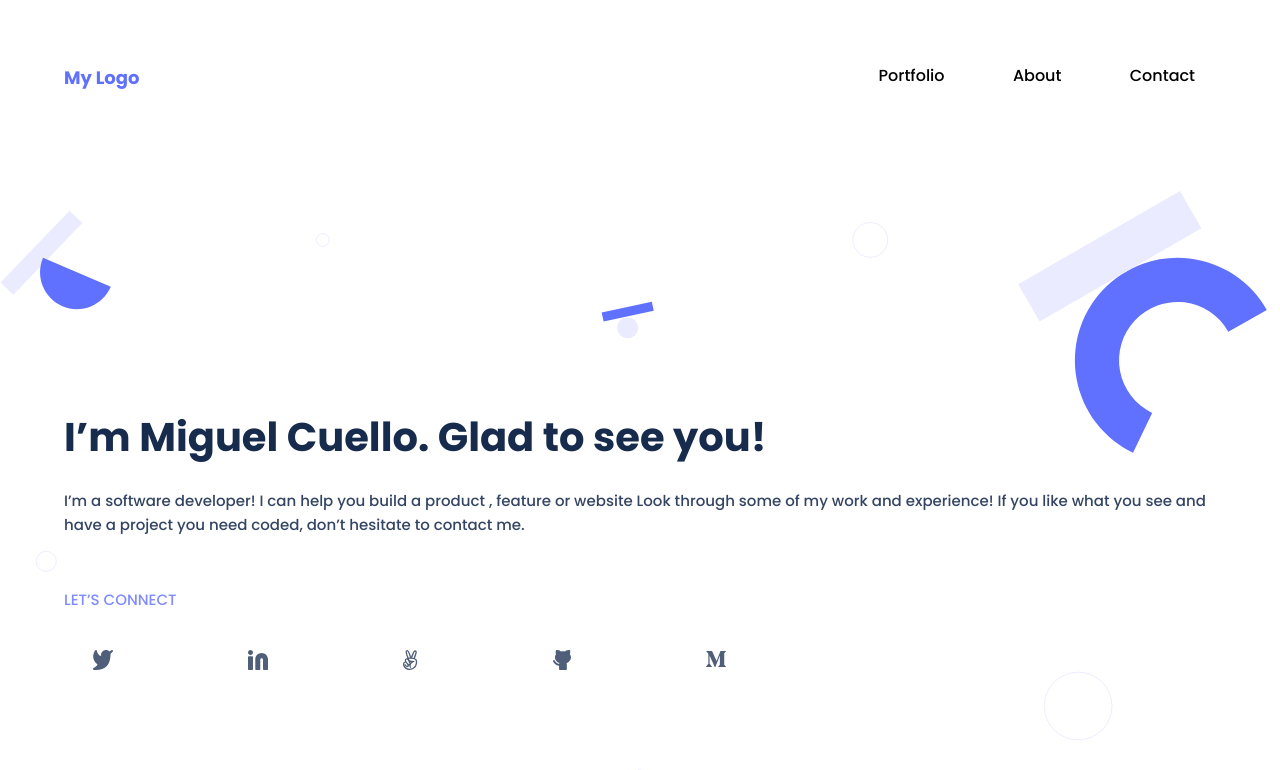
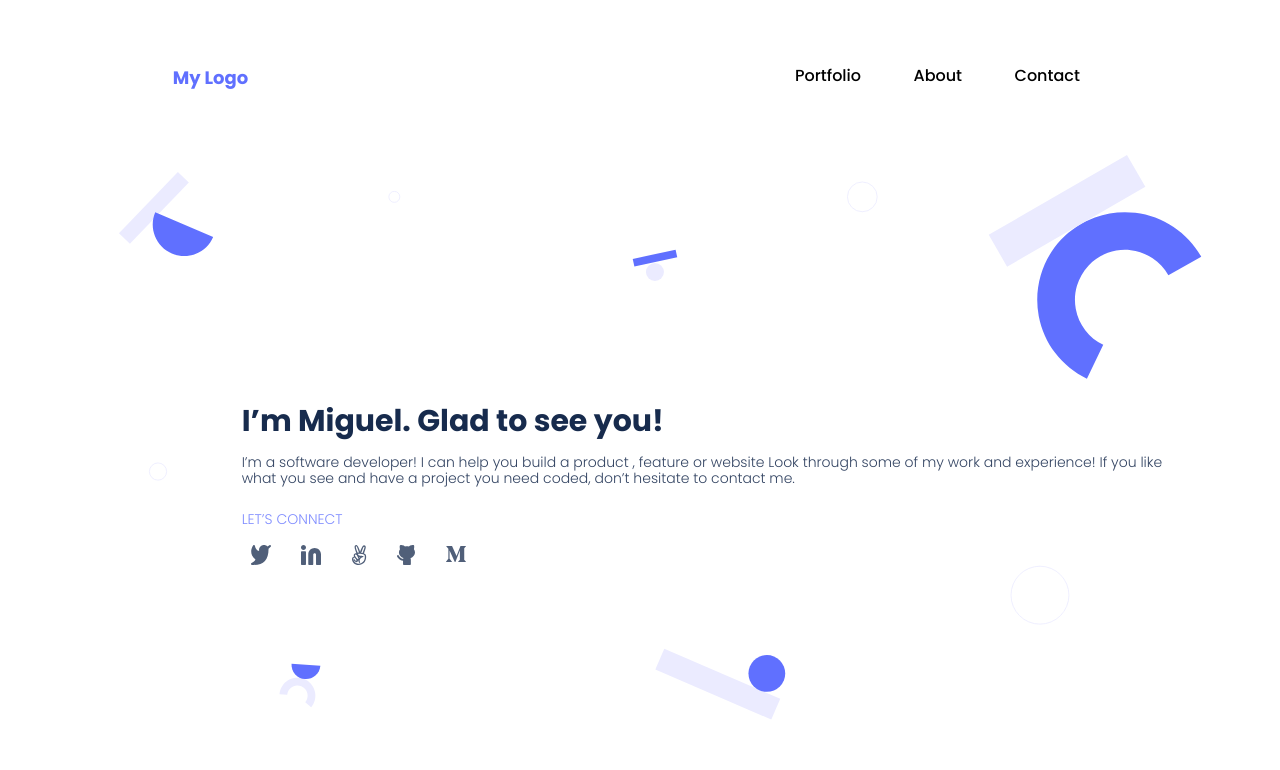
Before and after one commit to migcm06/miguel-portfolio, a plain HTML site: page index.html in a window 1280 px wide. Shown: the top 770 px of the page. Drawn offline with Linux system fonts and the light colour scheme.

Commit message:
Putting the elements is their desktop sites

```diff
--- a/index.html
+++ b/index.html
@@ -46,7 +46,7 @@
     <section class="about" id="about">
 
     <h1 class="title">
-            I’m Miguel Cuello.
+            I’m Miguel.
             Glad to see you!
     </h1>
         <p class="text">
--- a/styles.css
+++ b/styles.css
@@ -13,6 +13,16 @@ nav {
   justify-content: space-between;
   width: 100%;
   margin: 5%
+}
+
+.left { width: 40%; }
+
+.right { width: 60%; }
+
+.main-links {
+  cursor: pointer;
+  font-weight: 400;
+  margin-left: 10%;
 }
 
 nav .navbar-logo {
@@ -73,7 +83,6 @@ h1 {
   display: flex;
   align-items: center;
   color: #172b4d;
-  margin-top: 10%;
 }
 
 h2 {
@@ -107,9 +116,7 @@ p {
   line-height: 24px;
 }
 
-#color {
-  color: #7f8cff;
-}
+#color { color: #7f8cff; }
 
 .social {
   display: flex;
@@ -152,9 +159,7 @@ ul {
   padding: 2%;
 }
 
-a {
-  color: #6070ff;
-}
+a { color: #6070ff; }
 
 .button {
   display: flex;
@@ -321,35 +326,90 @@ button:active {
 }
 
 @media (min-width: 768px) {
-  .navbar-hamburger .bar {
-  display: none;
+  nav .navbar-logo {
+  color: #6070ff;
+  width: 80px;
+  height: 30px;
+  font-style: normal;
+  font-weight: 700;
+  font-size: 18px;
+  font-family: 'Poppins', Arial, Helvetica, sans-serif;
+  }
+
+  .navbar-hamburger .bar { display: none; }
+
+  .left {
+  width: 70%;
+  position: relative;
+  left: 8.5%;
+  }
+
+  .right {
+  width: 40%;
+  position: relative;
+  left: -9%;
   }
 
   #about {
-    background-image: url('images/desk-shapes.svg');
-    background-repeat: no-repeat;
-    background-size: 100% 70%;
-    padding-top: 10%;
-    margin: 0;
+  background-image: url('images/desk-shapes.svg');
+  background-repeat: no-repeat;
+  background-size: 100% 60%;
+  padding-top: 10%;
+  margin: 0 0 0 4%;
+  }
+
+  h1 {
+    width: 35%;
+    height: 40%;
+    font-family: 'Poppins', Arial, Helvetica, sans-serif;
+    font-weight: 700;
+    font-size: 30px;
+    line-height: 30px;
+    color: #172b4d;
+    position: relative;
+    left: -17%;
+    top: -40%;
+  }
+
+  p {
+    font-family: 'Poppins', Arial, Helvetica, sans-serif;
+    font-style: normal;
+    font-weight: 300;
+    color: #344563;
+    line-height: 16px;
+    width: 75%;
+    padding: 0.5% 0;
+    font-size: 14px;
+    position: relative;
+    left: 3%;
+    margin-top: 1%;
+  }
+
+  #color { margin-top: 1%; }
+
+  .social {
+    display: flex;
+    align-self: start;
+    justify-content: space-around;
+    width: 20%;
+    position: relative;
+    left: 13%;
   }
 }
-
-.left {
-  width: 70%;
-}
-.right {
-  width: 40%;
-}
-
 
 @media (max-width: 375px) {
   div > #main_links {
   display: none;
  }
+
+ .right {
+  position: relative;
+  right: -18%;
+  margin-top: 1%;
+ }
 }
 
-.main-links {
-  cursor: pointer;
+h1 {
+  padding-top: 10%;
 }
-
 /* stylelint-disable-next-line rule */
```
